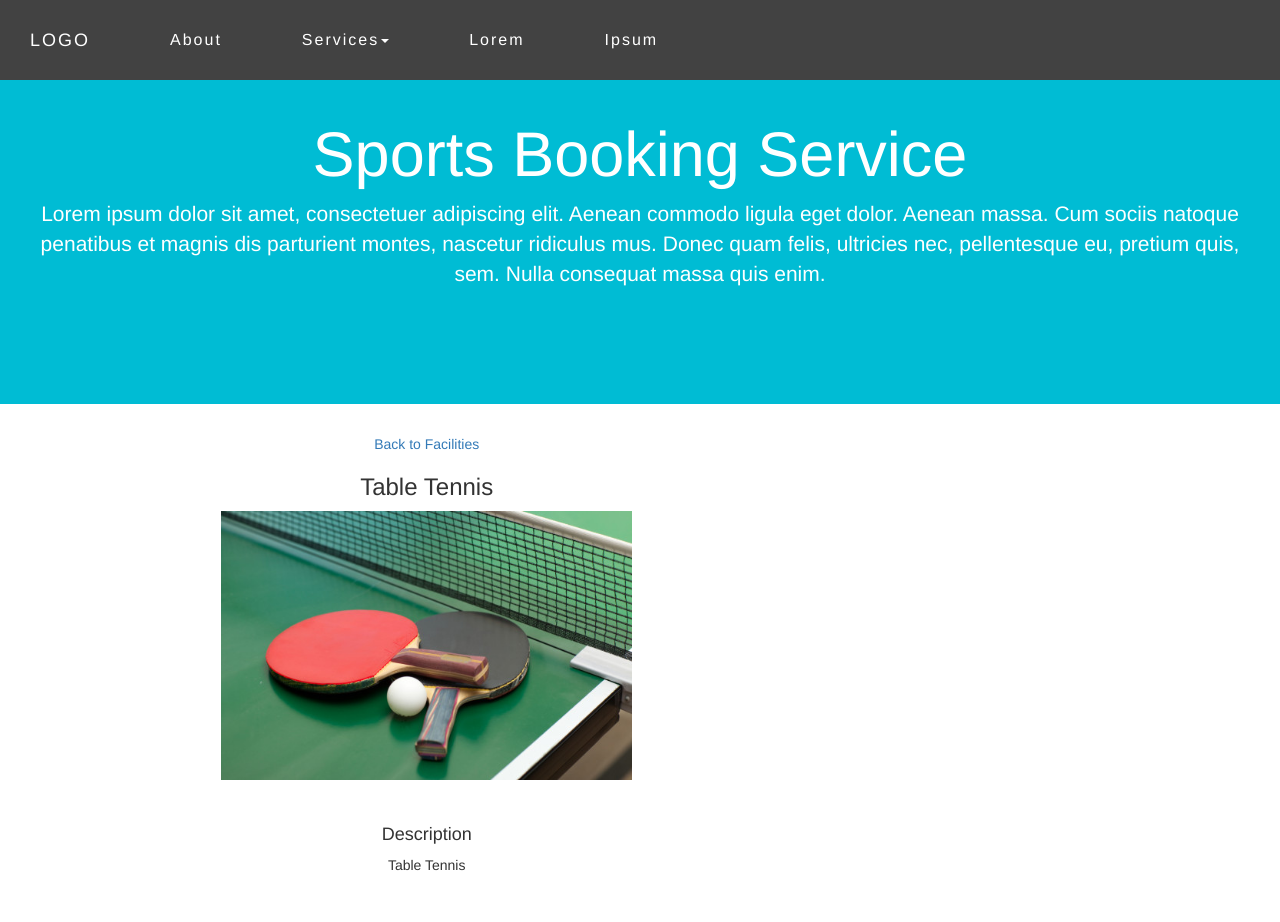
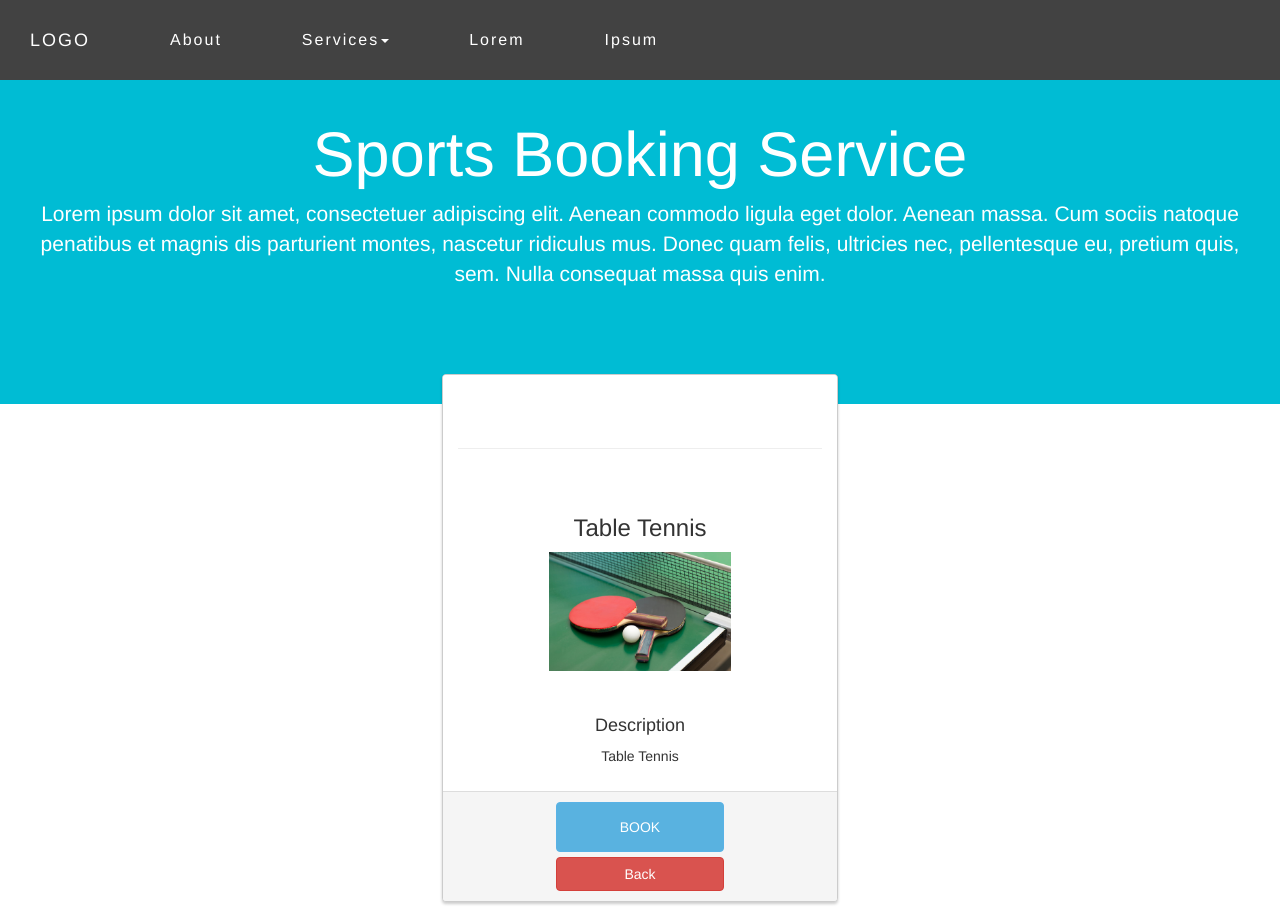
Before and after one commit to pran4ajith/Booking, a Django app: page /item/4/ in a window 1280 px wide. Before the commit the page ends 871 px from the top, so only its background shows below. Run offline with Django 3.2, Linux system fonts and the light colour scheme; data comes from the database, SQL or seed files in the repository; some libraries are stand-ins or nearby versions.

Commit message:
improved home and facility frontend

```diff
--- a/book_trial/sports_book/book/static/css/style.css
+++ b/book_trial/sports_book/book/static/css/style.css
@@ -59,7 +59,17 @@ body {
      width: 100%;
   }
 
-
+.btn-primary{
+    background-color: #59B2E0;
+    outline: none;
+    color: #fff;
+    font-size: 14px;
+    height: auto;
+    font-weight: normal;
+    padding: 14px 0;
+    text-transform: uppercase;
+    border-color: #59B2E6;
+}
 /*
 .navbar-default .navbar-nav > li > .dropdown-menu {
   background-color: #69899f;
@@ -91,19 +101,73 @@ body {
       height: 50%;
       margin-bottom: 10px;
   }
-  @media screen and (max-width: 768px) {
-    .navbar-nav > li  >.dropdown-menu {
+
+/*panel*/
+  .panel-facility{
+    border-color: #ccc;
+    -webkit-box-shadow: 0px 2px 3px 0px rgba(0,0,0,0.2);
+    -moz-box-shadow: 0px 2px 3px 0px rgba(0,0,0,0.2);
+    box-shadow: 0px 2px 3px 0px rgba(0,0,0,0.2);
+
+    margin-top: -60px;
+}
+.panel-facility>.panel-heading {
+    color: #00415d;
+    background-color: #fff;
+    border-color: #fff;
+    text-align:center;
+}
+.panel-facility>.panel-heading p{
+    text-decoration: none;
+    color: #ffff;/*#666;*/
+    font-weight: bold;
+    font-size: 30px;
+}
+
+.list-property a{
+    color: #fff;
+    background-color: #424242;
+    display:inline-block;
+    height: 45px;
+    width:400px;
+    border: 1px solid #ddd !important;
+    font-size: 16px;
+
+}
+.list-property a:hover {
+    background-color:#616161;
+    color: #00BCD4;
+
+}
+.list-property a:focus{
+    background-color:#616161;
+    color: #00BCD4
+
+}
+/*end*/
+
+
+  @media screen and (max-width: 768px)
+  {
+    .navbar-nav > li  >.dropdown-menu
+    {
     text-align: center;
      }
-    .centerdiv{
+    .centerdiv
+    {
         text-align:center;
     }
-    .col-sm-4 {
+    .col-sm-4
+    {
         text-align: center;
         margin: 25px 0;
     }
-
+    .panel-facility
+    {
+      margin-top: -80px;
+    }
 .front-logo{
     height: 50%;
     width :50%;
 }
+}
--- a/book_trial/sports_book/book/templates/book/facility_detail.html
+++ b/book_trial/sports_book/book/templates/book/facility_detail.html
@@ -2,9 +2,21 @@
 
 {% block content %}
     <div class="container-fluid text-center">
+
         <div class="row">
-            <div class="col-sm-8">
-                <a href="{% url 'index' %}">Back to Facilities</a>
+            <!--<div class="col-sm-8 col-sm-offset-2">-->
+            <div class="col-sm-4 col-sm-offset-4">
+
+            <div class="panel panel-facility ">
+                    <div class="panel-heading"><p>
+
+                    {{ facility.fac_name|capfirst }}
+                    </p>
+                    <hr>
+                    </div>
+
+                <div class="panel-body">
+
                 <h3>{{ facility.fac_name|capfirst }}</h3>
                 <div class="thumbnail">
                     <img class="img-responsive" src="{{facility.getImage|default_if_none:'#'}}" >
@@ -12,6 +24,17 @@
 
                 <h4>Description</h4>
                 <p>{{facility.description}}</p>
+                </div>
+                <div class="panel-footer">
+                <div class="row">
+                    <div class="col-sm-6 col-sm-offset-3">
+
+                <a type="button" name="book" id="book-submit" class="btn btn-primary btn-block">Book</a>
+                <a href="{% url 'index' %}" type="button" name="book" id="book-submit" class="btn btn-danger btn-block">Back</a>
+                </div>
+                </div>
+                </div>
+            </div>
             </div>
         </div>
     </div>
```
Also changed, not shown: book_trial/sports_book/book/templates/book/index.html (+19 -15 lines).
